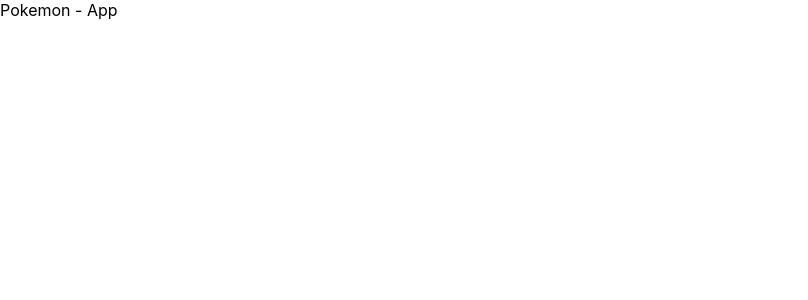
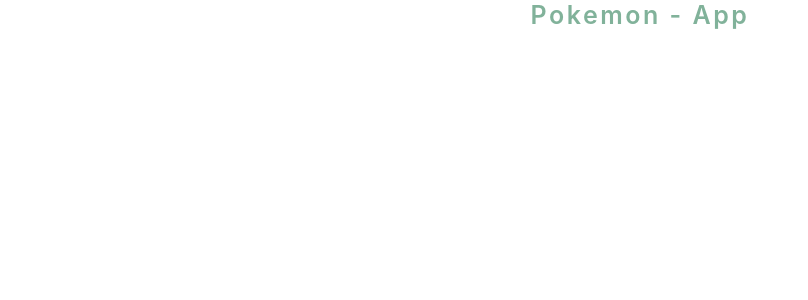
Before and after one commit to V-Dat/pokemon-ts, a React (Create React App) app: page / in a window 1280 px wide. Shown: the top 300 px of the page, without its empty margins (0-808 px from the left). Built offline with nearby package versions, Linux system fonts and the light colour scheme.

Commit message:
#4 Create Style Header Component

```diff
--- /dev/null
+++ b/src/Assets/Style/Color.scss
@@ -0,0 +1,3 @@
+body {
+  --color-green-light: #81b29a;
+}
--- /dev/null
+++ b/src/Components/Layout/Header/Header.scss
@@ -0,0 +1,7 @@
+.header-root {
+  color: var(--color-green-light);
+  font-size: 2.5rem;
+  font-weight: 600;
+  letter-spacing: 0.25rem;
+  text-align: center;
+}
--- a/src/Components/Layout/Header/Header.tsx
+++ b/src/Components/Layout/Header/Header.tsx
@@ -1,3 +1,4 @@
+import "./Header.scss";
 function Header() {
   return <div className="header-root">Pokemon - App</div>;
 }
--- a/src/index.tsx
+++ b/src/index.tsx
@@ -4,6 +4,7 @@ import { Provider } from "react-redux";
 import { store } from "./app/store";
 import App from "./App";
 import "./index.css";
+import "./Assets/Style/Color.scss";
 
 const container = document.getElementById("root")!;
 const root = createRoot(container);
```
